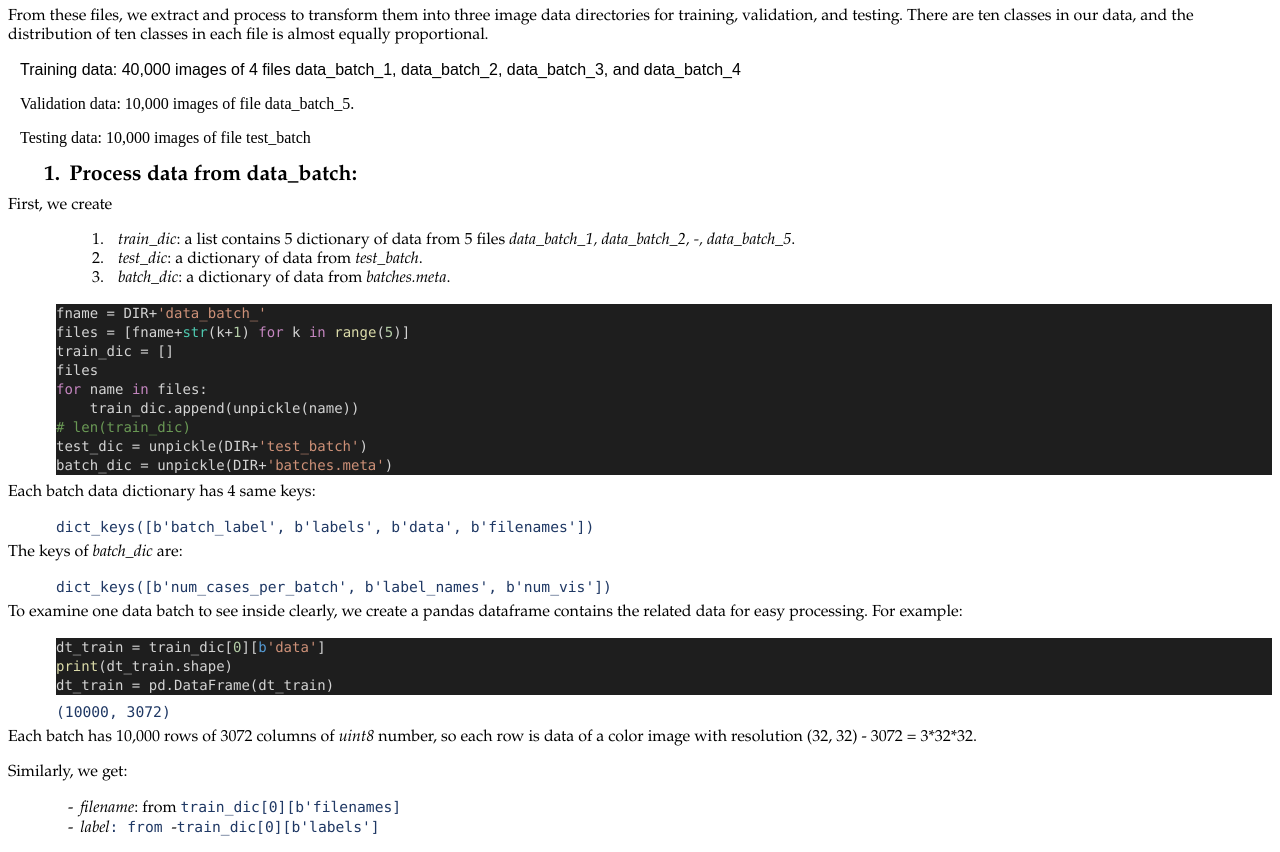
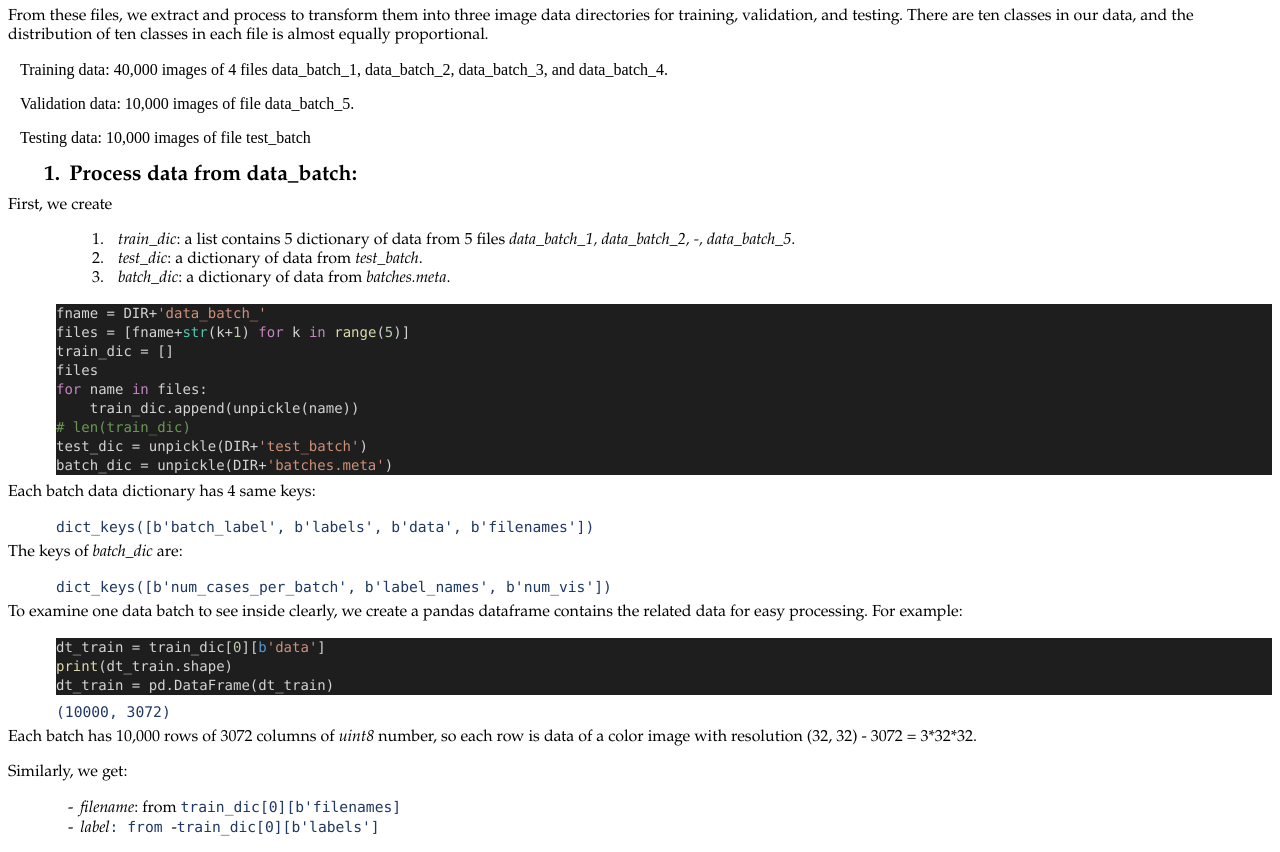
Before and after one commit to ngandn18/intro, a plain HTML site: page project_6.html in a window 1280 px wide. Shown: the part 1309-2161 px from the top of the page. Drawn offline with Linux system fonts and the light colour scheme.

Commit message:
Update project_6.html

```diff
--- a/project_6.html
+++ b/project_6.html
@@ -572,9 +572,8 @@ transform them into three image data directories for training, validation, and
 testing. There are ten classes in our data, and the distribution of ten classes
 in each file is almost equally proportional.</span></p>
 
-<p style='text-indent:12px;'><span lang=EN-US style='font-family:Arial'>
-Training data: 40,000 images of 4 files data_batch_1,
-data_batch_2, data_batch_3, and data_batch_4</span></p>
+<p style='text-indent:12px;'><span lang=EN-US style='font-family:Arial'></span><span lang=EN-US>Training data: 40,000 images of 4 files data_batch_1,
+data_batch_2, data_batch_3, and data_batch_4.</span></p>
 
 <p style='text-indent:12px;'><span lang=EN-US style='font-family:Arial'></span><span lang=EN-US>Validation data: 10,000 images of file
 data_batch_5.</span></p>
```
